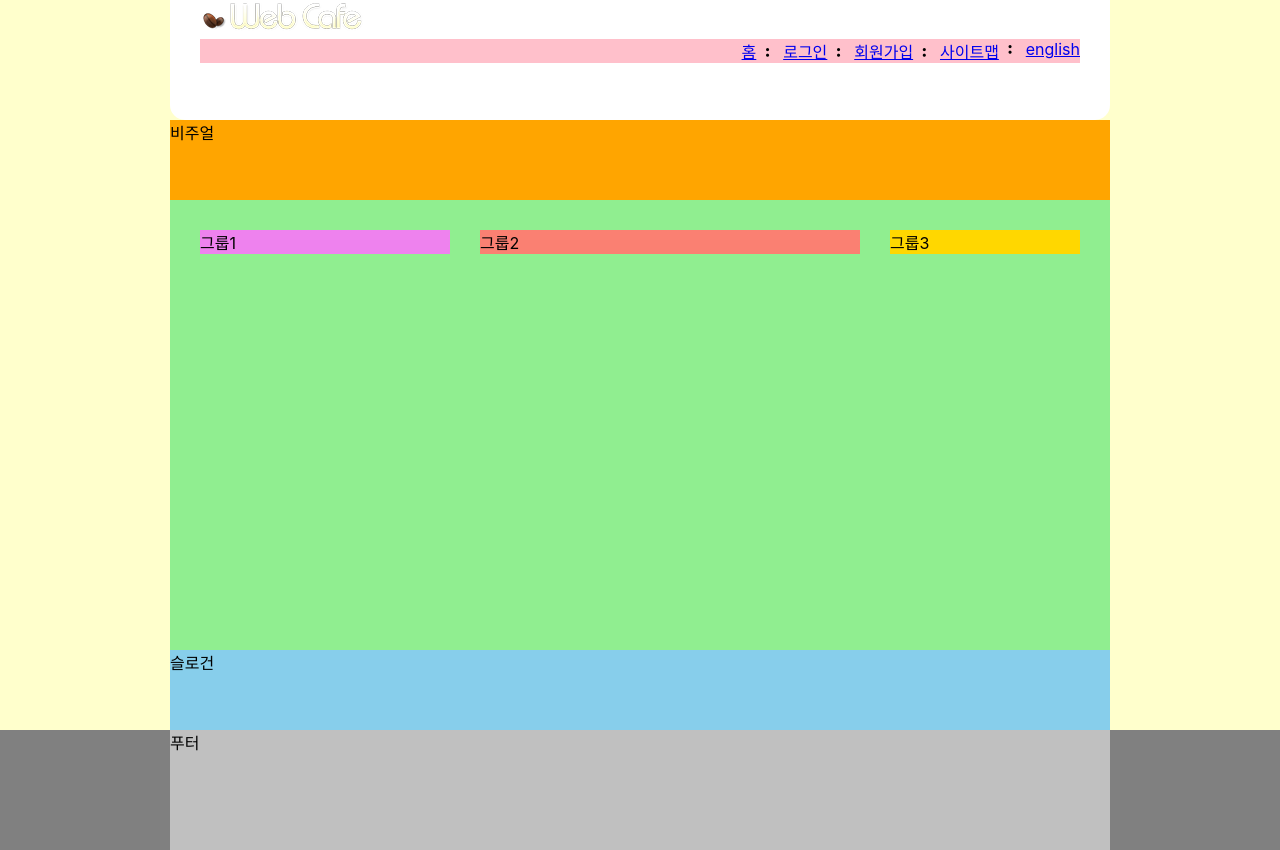
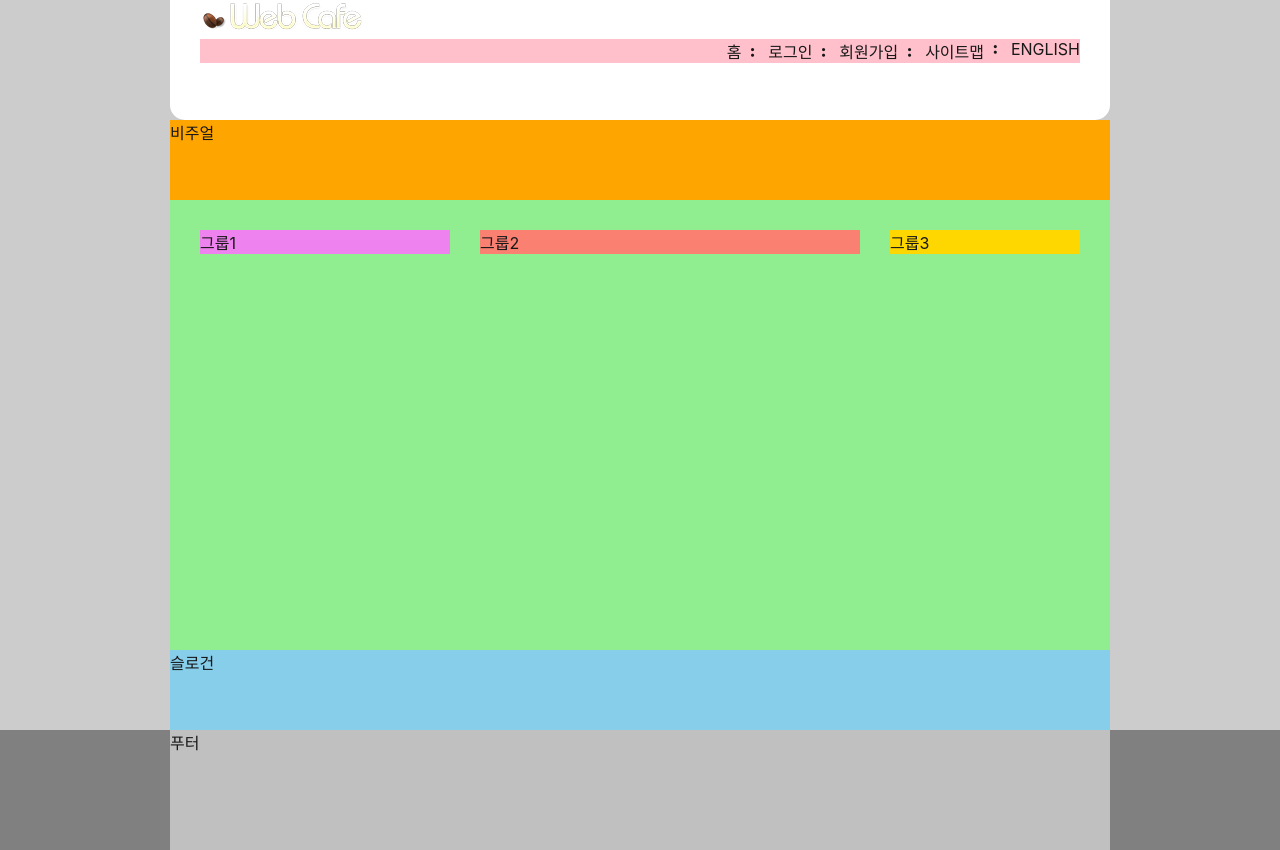
Before and after one commit to BrightSton/HTML5, a website: page index.html in a window 1280 px wide. Drawn offline with Linux system fonts and the light colour scheme; a web font is replaced by a local one.

Commit message:
영문 대소문자 변환 실습

```diff
--- a/styles/style.css
+++ b/styles/style.css
@@ -10,13 +10,18 @@
   box-sizing: border-box;
 }
 
+a {
+  color: inherit;
+  text-decoration: none;
+}
 /* 본문 스타일 */
 body {
-  background: #ffc;
+  background: #ccc;
   font-family: "Pretendard Variable", Pretendard, -apple-system,
     BlinkMacSystemFont, system-ui, Roboto, "Helvetica Neue", "Segoe UI",
     "Apple SD Gothic Neo", "Noto Sans KR", "Malgun Gothic", "Apple Color Emoji",
     "Segoe UI Emoji", "Segoe UI Symbol", sans-serif;
+  color: #181818;
 }
 /* 레이아웃 */
 .header,
@@ -71,6 +76,10 @@ body {
   background-color: yellow;
 } */
 
+.member a {
+  text-transform: uppercase;
+}
+
 /* 비주얼 */
 .visual {
   background: orange;
```
